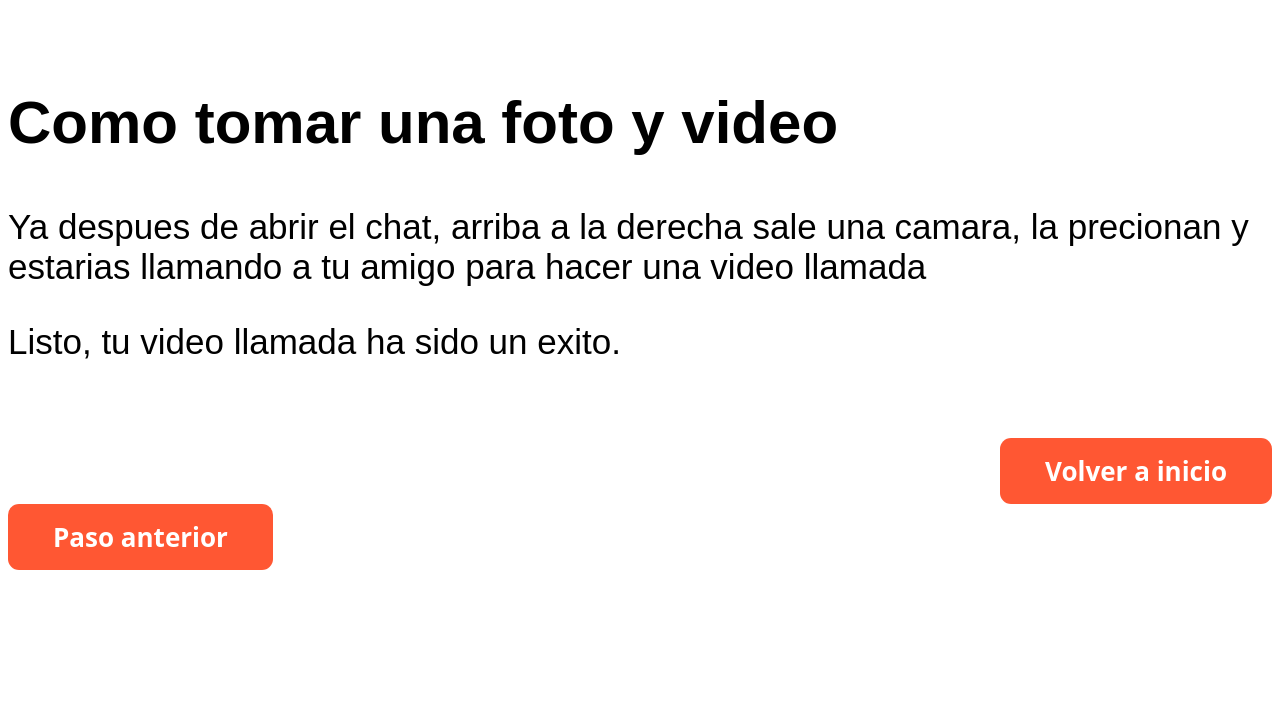
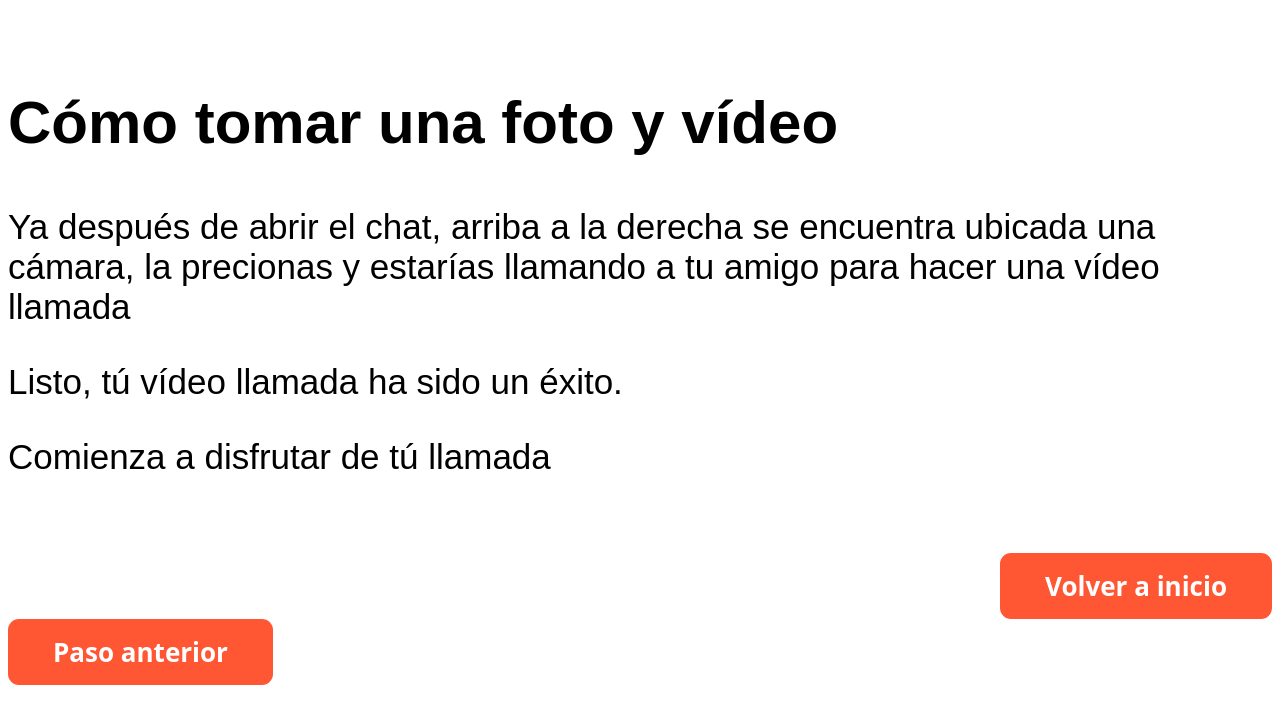
Before and after one commit to jmoc3/ALFRED, a plain HTML site: page tutorial_videollamada_wsp_pag3.html in a window 1280 px wide. Drawn offline with Linux system fonts and the light colour scheme.

Commit message:
Agrege las tildes a las palabras y un comentario de felicitaciones

```diff
--- a/tutorial_videollamada_wsp_pag3.html
+++ b/tutorial_videollamada_wsp_pag3.html
@@ -2,15 +2,16 @@
 <html>
     <head>
         <meta charset="UTF-8">
-        <title>Como tomar una foto y video</title>
+        <title>Cómo tomar una foto y vídeo</title>
 		<link rel="StyleSheet" href="style.css">
     </head>
     <body>
         <div class="titulo_tutorial">
-            <h2>Como tomar una foto y video </h2>
+            <h2>Cómo tomar una foto y vídeo </h2>
         </div>
-        <p class="texto_normal">Ya despues de abrir el chat, arriba a la derecha sale una camara, la precionan y estarias llamando a tu amigo para hacer una video llamada</p>
-        <p class="texto_normal">Listo, tu video llamada ha sido un exito.</p>
+        <p class="texto_normal">Ya después de abrir el chat, arriba a la derecha se encuentra ubicada una cámara, la precionas y estarías llamando a tu amigo para hacer una vídeo llamada</p>
+        <p class="texto_normal">Listo, tú vídeo llamada ha sido un éxito.</p>
+        <p class="texto_normal">Comienza a disfrutar de tú llamada</p>
         <div class="lista">
             <p class="botones_navegacion">
                 <div class="derecha">
```
